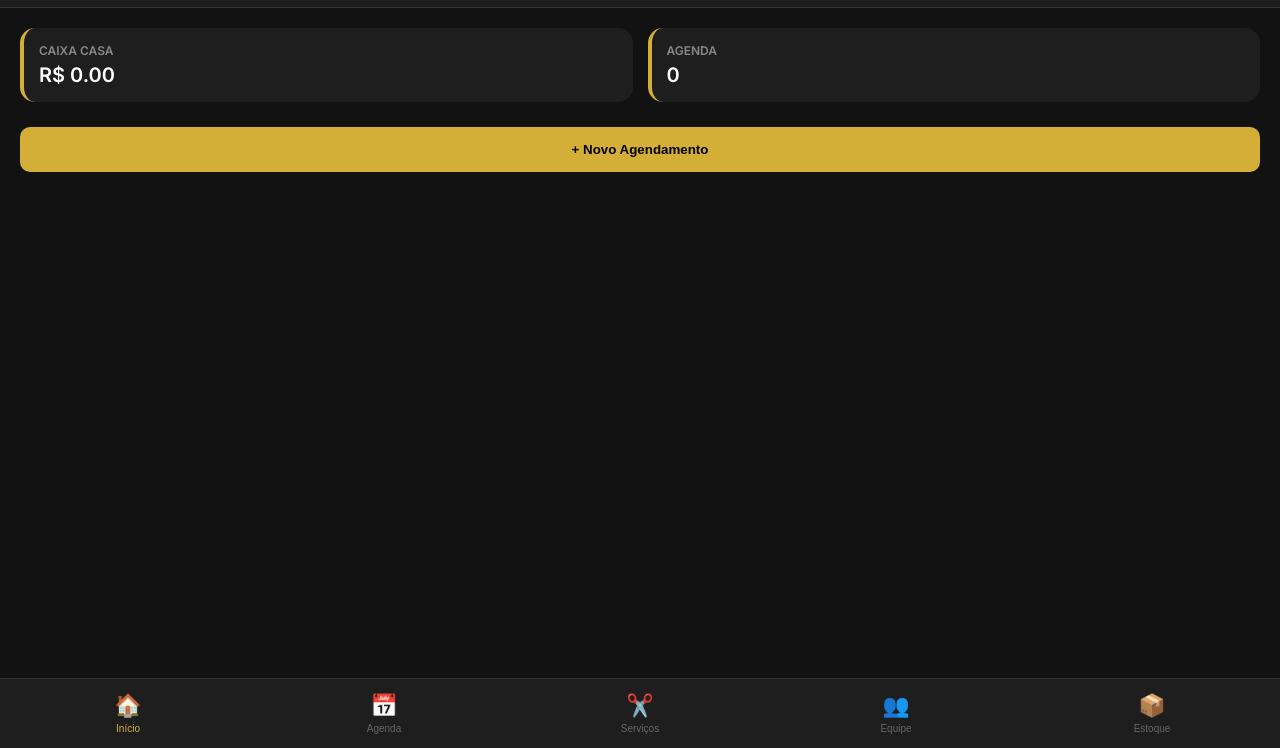
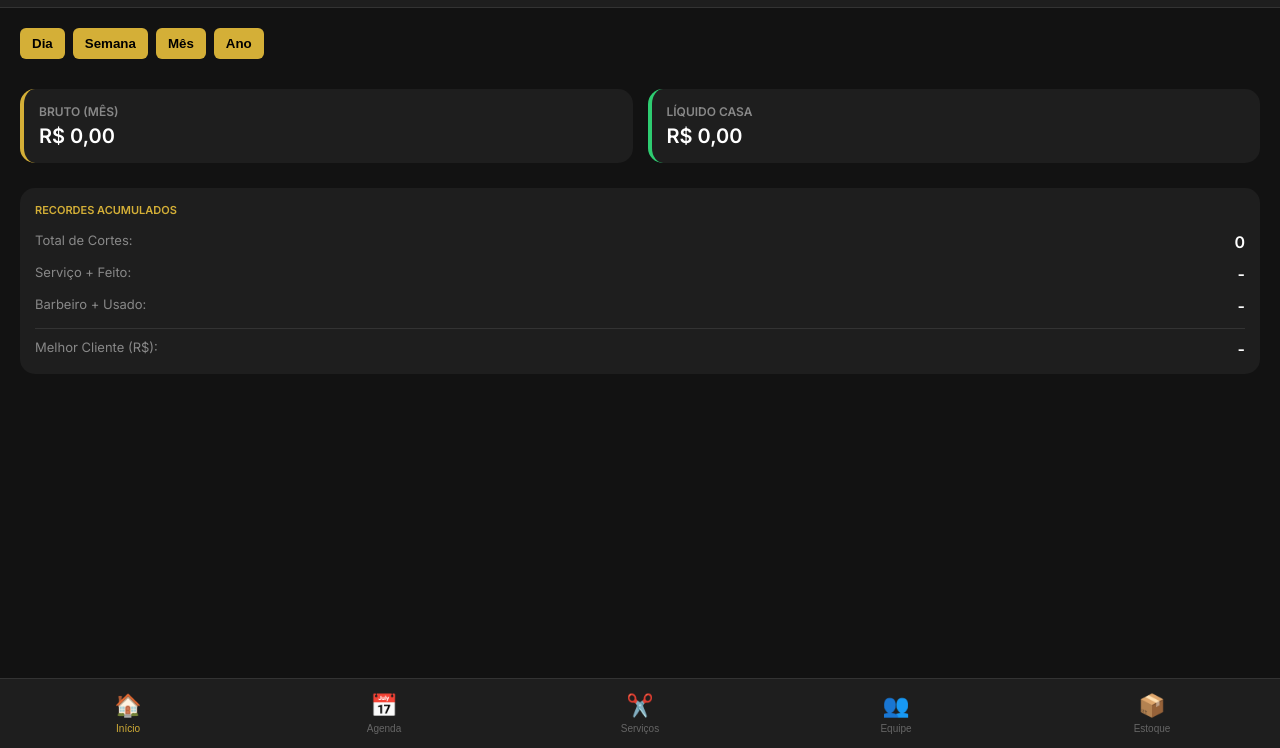
Before and after one commit to jirineu/BarberPro, a plain HTML site: page index.html in a window 1280 px wide. Shown: the part 52-800 px from the top of the page. Drawn offline with Linux system fonts and the light colour scheme.

Commit message:
Update index.html

```diff
--- a/index.html
+++ b/index.html
@@ -13,26 +13,63 @@
     </header>
 
     <main class="container-mobile">
-        <section id="view-dash" class="view-section">
-            <div class="stats-grid">
-                <div class="card-stat"><h4>Caixa Casa</h4><p id="dash-caixa">R$ 0,00</p></div>
-                <div class="card-stat"><h4>Agenda</h4><p id="dash-agenda-count">0</p></div>
-            </div>
-            <button class="btn-primary" onclick="app.renderView('add-agenda')">+ Novo Agendamento</button>
-        </section>
+    <section id="view-dash" class="view-section">
+    <div style="display: flex; gap: 8px; margin-bottom: 20px; overflow-x: auto; padding-bottom: 10px;">
+     <button class="btn-small" onclick="app.atualizarDashPorPeriodo('dia')">Dia</button>
+<button class="btn-small" onclick="app.atualizarDashPorPeriodo('semana')">Semana</button>
+<button class="btn-small" onclick="app.atualizarDashPorPeriodo('mes')">Mês</button>
+<button class="btn-small" onclick="app.atualizarDashPorPeriodo('ano')">Ano</button>
+    </div>
 
-        <section id="view-agenda" class="view-section" style="display:none">
-            <div style="display:flex; justify-content:space-between; align-items:center">
-                <h3>Agenda Geral</h3>
-                <div>
-                    <button class="btn-small" style="background:#444; color:white" onclick="app.renderView('historico')">📜 Histórico</button>
-                    <button class="btn-small" onclick="app.compartilharLink()">🔗 Link</button>
-                </div>
-            </div><br>
-            <input type="text" placeholder="🔍 Buscar na agenda..." oninput="app.filtrarLista('agenda', this.value)" style="margin-bottom:15px">
-            <div id="lista-agenda-content"></div>
-        </section>
+    <div class="stats-grid">
+        <div class="card-stat">
+            <h4>Bruto (<span id="dash-periodo-txt">Mês</span>)</h4>
+            <p id="dash-bruto">R$ 0,00</p>
+        </div>
+        <div class="card-stat" style="border-left-color: var(--success);">
+            <h4>Líquido Casa</h4>
+            <p id="dash-liquido">R$ 0,00</p>
+        </div>
+    </div>
 
+    <div class="lista-box" style="background: var(--card); padding: 15px; border-radius: 15px;">
+        <h4 style="font-size: 11px; color: var(--accent); margin-bottom: 15px; text-transform: uppercase;">Recordes Acumulados</h4>
+        <div style="margin-bottom: 12px; display: flex; justify-content: space-between;">
+            <span style="color:#888; font-size: 13px;">Total de Cortes:</span>
+            <strong id="dash-cortes-total">0</strong>
+        </div>
+        <div style="margin-bottom: 12px; display: flex; justify-content: space-between;">
+            <span style="color:#888; font-size: 13px;">Serviço + Feito:</span>
+            <strong id="dash-servico-top">-</strong>
+        </div>
+        <div style="margin-bottom: 12px; display: flex; justify-content: space-between;">
+            <span style="color:#888; font-size: 13px;">Barbeiro + Usado:</span>
+            <strong id="dash-barbeiro-top">-</strong>
+        </div>
+        <div style="display: flex; justify-content: space-between; border-top: 1px solid #333; padding-top: 10px;">
+            <span style="color:#888; font-size: 13px;">Melhor Cliente (R$):</span>
+            <strong id="dash-cliente-top">-</strong>
+        </div>
+    </div>
+</section>
+   <section id="view-agenda" class="view-section" style="display:none">
+    <div style="display:flex; justify-content:space-between; align-items:center; margin-bottom: 10px;">
+        <h3 style="margin:0">Agenda Geral</h3>
+        <div style="display:flex; gap:5px">
+            <button class="btn-small" onclick="app.renderView('add-agenda')" style="background:var(--accent); color:black; font-weight:bold">+ Novo</button>
+            <button class="btn-small" style="background:#333; color:white" onclick="app.renderView('historico')">📜 Histórico</button>
+            <button class="btn-small" style="background:#333; color:white" onclick="app.compartilharLink()">🔗 Link</button>
+        </div>
+    </div>
+
+    <div style="margin-bottom: 15px;">
+        <input type="text" placeholder="🔍 Buscar por cliente ou barbeiro..."
+               oninput="app.filtrarLista('agenda', this.value)"
+               style="width: 100%; padding: 12px; border-radius: 8px; background: #1a1a1a; color: white; border: 1px solid #333;">
+    </div>
+
+    <div class="lista-box" id="lista-agenda-content"></div>
+</section>
         <section id="view-historico" class="view-section" style="display:none">
             <div style="display:flex; justify-content:space-between; align-items:center; margin-bottom: 15px;">
                 <h3>Histórico / Gestão</h3>
```
